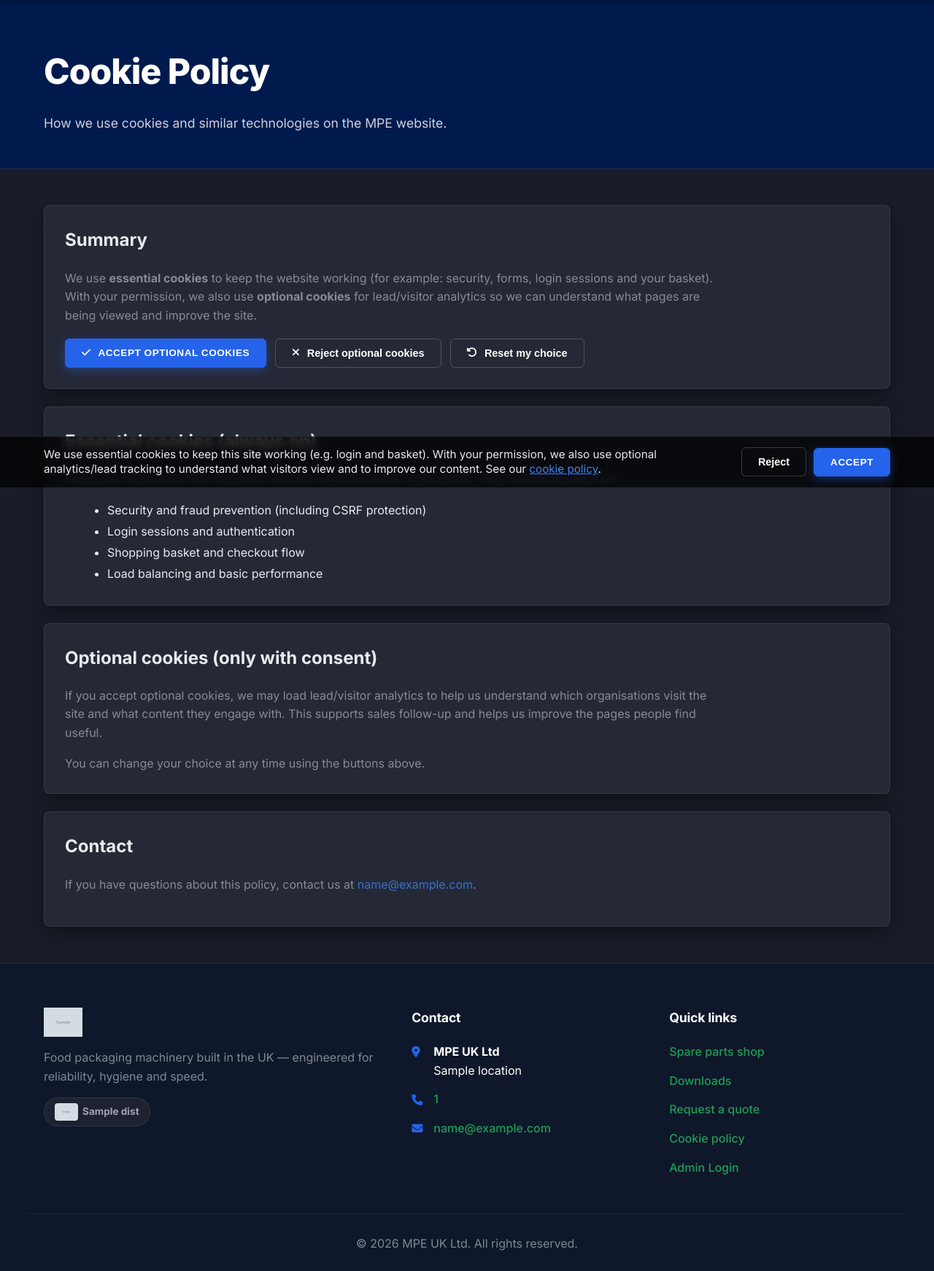
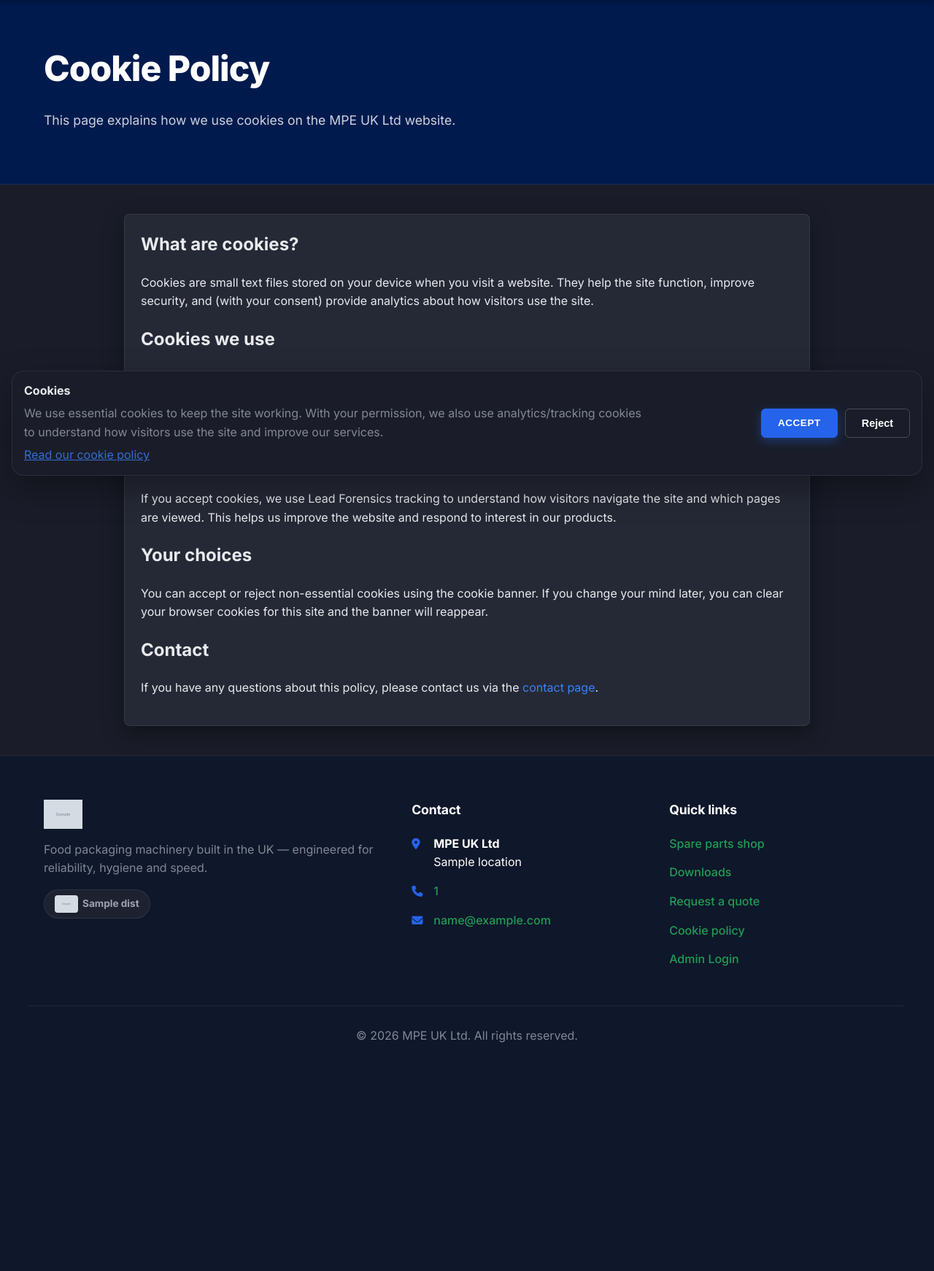
Before and after one commit to Jhdgkss/MPE_Web_Site, a Django app: template core/templates/core/cookie_policy.html in a window 1280 px wide. Shown: the part 132-1874 px from the top of the page at 73% size. After the commit the page ends 1561 px from the top, so only its background shows below. Run offline with Django 5.2, Linux system fonts and the light colour scheme; the template is opened without the code that fills it: most values are stand-ins (such as "Sample title", 1, 10 or a date in 2020); grey boxes marked "Sample" are stand-in pictures; some libraries are stand-ins or nearby versions.

Commit message:
tracking: add LF consent-gated tracking + click/form event capture

```diff
--- a/core/templates/core/cookie_policy.html
+++ b/core/templates/core/cookie_policy.html
@@ -1,100 +1,50 @@
 {% extends "base.html" %}
-{% load static %}
-
 {% block title %}Cookie Policy | MPE UK Ltd{% endblock %}
-{% block meta_description %}Cookie policy for MPE UK Ltd. Learn how we use essential cookies and optional tracking to improve our website.{% endblock %}
 
 {% block content %}
-<section class="simple-hero">
+<section class="simple-hero" style="padding: 56px 0;">
   <div class="container">
     <h1>Cookie Policy</h1>
-    <p class="muted">How we use cookies and similar technologies on the MPE website.</p>
+    <p class="muted" style="max-width: 900px;">
+      This page explains how we use cookies on the MPE UK Ltd website.
+    </p>
   </div>
 </section>
 
-<section class="simple-section">
-  <div class="container">
+<section class="simple-section" style="padding: 40px 0;">
+  <div class="container" style="max-width: 980px;">
 
-    <div class="card" style="margin-bottom:24px;">
-      <div class="card__pad" style="padding:28px;">
-        <h2 style="margin-top:0;">Summary</h2>
-        <p class="muted" style="max-width:900px;">
-          We use <strong>essential cookies</strong> to keep the website working (for example: security, forms, login sessions and your basket).
-          With your permission, we also use <strong>optional cookies</strong> for lead/visitor analytics so we can understand what pages are being viewed and improve the site.
-        </p>
+    <div class="card" style="padding: 22px;">
+      <h2 style="margin-top: 0;">What are cookies?</h2>
+      <p>
+        Cookies are small text files stored on your device when you visit a website. They help the site function, improve security,
+        and (with your consent) provide analytics about how visitors use the site.
+      </p>
 
-        <div style="display:flex; gap:12px; flex-wrap:wrap; margin-top:18px;">
-          <button class="btn btn--primary" type="button" id="cookie-accept-inline">
-            <i class="fa-solid fa-check"></i> Accept optional cookies
-          </button>
-          <button class="btn btn--ghost" type="button" id="cookie-reject-inline">
-            <i class="fa-solid fa-xmark"></i> Reject optional cookies
-          </button>
-          <button class="btn btn--ghost" type="button" id="cookie-reset-inline">
-            <i class="fa-solid fa-rotate-left"></i> Reset my choice
-          </button>
-        </div>
-      </div>
-    </div>
+      <h2>Cookies we use</h2>
+      <h3>Essential cookies</h3>
+      <p>
+        These are required for the site to work correctly (for example: security, session and form protection). They cannot be switched off.
+      </p>
 
-    <div class="card" style="margin-bottom:24px;">
-      <div class="card__pad" style="padding:28px;">
-        <h2 style="margin-top:0;">Essential cookies (always on)</h2>
-        <p class="muted" style="max-width:900px;">
-          These are required for the website to function and cannot be switched off. They include cookies for:
-        </p>
-        <ul style="margin:10px 0 0 18px; line-height:1.8;">
-          <li>Security and fraud prevention (including CSRF protection)</li>
-          <li>Login sessions and authentication</li>
-          <li>Shopping basket and checkout flow</li>
-          <li>Load balancing and basic performance</li>
-        </ul>
-      </div>
-    </div>
+      <h3>Analytics / tracking cookies (optional)</h3>
+      <p>
+        If you accept cookies, we use Lead Forensics tracking to understand how visitors navigate the site and which pages are viewed.
+        This helps us improve the website and respond to interest in our products.
+      </p>
 
-    <div class="card" style="margin-bottom:24px;">
-      <div class="card__pad" style="padding:28px;">
-        <h2 style="margin-top:0;">Optional cookies (only with consent)</h2>
-        <p class="muted" style="max-width:900px;">
-          If you accept optional cookies, we may load lead/visitor analytics to help us understand which organisations visit the site and what content they engage with.
-          This supports sales follow-up and helps us improve the pages people find useful.
-        </p>
-        <p class="muted" style="max-width:900px; margin-bottom:0;">
-          You can change your choice at any time using the buttons above.
-        </p>
-      </div>
-    </div>
+      <h2>Your choices</h2>
+      <p>
+        You can accept or reject non-essential cookies using the cookie banner. If you change your mind later, you can clear your browser cookies
+        for this site and the banner will reappear.
+      </p>
 
-    <div class="card">
-      <div class="card__pad" style="padding:28px;">
-        <h2 style="margin-top:0;">Contact</h2>
-        <p class="muted" style="max-width:900px;">
-          If you have questions about this policy, contact us at <a href="mailto:{{ site_config.email }}">{{ site_config.email }}</a>.
-        </p>
-      </div>
+      <h2>Contact</h2>
+      <p>
+        If you have any questions about this policy, please contact us via the <a href="{% url 'contact' %}">contact page</a>.
+      </p>
     </div>
 
   </div>
 </section>
-
-<script>
-  (function(){
-    const a = document.getElementById('cookie-accept-inline');
-    const r = document.getElementById('cookie-reject-inline');
-    const x = document.getElementById('cookie-reset-inline');
-
-    function setChoice(v){
-      try { localStorage.setItem('mpe_cookie_consent', v); } catch(e) {}
-      try { document.cookie = `mpe_cookie_consent=${encodeURIComponent(v)}; Max-Age=${180*24*60*60}; Path=/; SameSite=Lax`; } catch(e) {}
-      location.reload();
-    }
-
-    if (a) a.addEventListener('click', function(){ setChoice('accepted'); });
-    if (r) r.addEventListener('click', function(){ setChoice('rejected'); });
-    if (x) x.addEventListener('click', function(){
-      if (window.MPE_ResetCookieConsent) window.MPE_ResetCookieConsent();
-      location.reload();
-    });
-  })();
-</script>
 {% endblock %}
--- a/core/urls.py
+++ b/core/urls.py
@@ -18,7 +18,7 @@ urlpatterns = [
     path("documents/", views.documents, name="documents"),
     path("search/", views.search, name="search"),
 
-    # --- SEO / Legal ---
+    # --- Legal / SEO ---
     path("cookie-policy/", views.cookie_policy, name="cookie_policy"),
     path("robots.txt", views.robots_txt, name="robots_txt"),
     path("sitemap.xml", views.sitemap_xml, name="sitemap_xml"),
--- /dev/null
+++ b/static/consent_leadforensics.js
@@ -0,0 +1,249 @@
+/* MPE Cookie Consent + Lead Forensics loader + click/event tracking
+   - UK compliant: tracking loads ONLY after explicit consent.
+   - Tracks page views (Lead Forensics default) + key events (clicks/submits) as pseudo-page views.
+*/
+
+(function () {
+  "use strict";
+
+  const CFG = (window.MPE_TRACKING || {});
+  const CONSENT_COOKIE = CFG.consentCookieName || "mpe_cookie_consent";
+  const CONSENT_ACCEPTED = "accepted";
+  const CONSENT_REJECTED = "rejected";
+
+  function getCookie(name) {
+    const m = document.cookie.match(new RegExp('(?:^|; )' + name.replace(/([.$?*|{}()\[\]\\\/\+^])/g, '\\$1') + '=([^;]*)'));
+    return m ? decodeURIComponent(m[1]) : null;
+  }
+
+  function setCookie(name, value, days) {
+    const d = new Date();
+    d.setTime(d.getTime() + (days * 24 * 60 * 60 * 1000));
+    const expires = "expires=" + d.toUTCString();
+    document.cookie = `${name}=${encodeURIComponent(value)}; ${expires}; path=/; SameSite=Lax`;
+  }
+
+  function slugify(str) {
+    return (str || "")
+      .toString()
+      .trim()
+      .toLowerCase()
+      .replace(/\s+/g, "-")
+      .replace(/[^a-z0-9\-]/g, "")
+      .replace(/\-\-+/g, "-")
+      .slice(0, 60);
+  }
+
+  function safeText(el) {
+    if (!el) return "";
+    return (el.getAttribute("data-lf-label") || el.getAttribute("aria-label") || el.textContent || "")
+      .replace(/\s+/g, " ")
+      .trim()
+      .slice(0, 80);
+  }
+
+  // --- Lead Forensics loader (after consent) ---
+  let lfLoaded = false;
+
+  function injectScript(src) {
+    return new Promise((resolve, reject) => {
+      const s = document.createElement("script");
+      s.async = true;
+      s.src = src;
+      s.onload = () => resolve(true);
+      s.onerror = () => reject(new Error("Failed to load script: " + src));
+      document.head.appendChild(s);
+    });
+  }
+
+  function ensureLeadForensics() {
+    if (lfLoaded) return Promise.resolve(true);
+    lfLoaded = true;
+
+    // Main tracking script
+    const src = CFG.leadForensicsScriptSrc;
+    if (!src) return Promise.resolve(false);
+
+    return injectScript(src).then(() => {
+      // Add noscript pixel equivalent for cases where LF uses it (we keep it as an image request).
+      try {
+        const img = new Image();
+        img.alt = "";
+        img.style.display = "none";
+        img.src = CFG.leadForensicsPixelSrc || "";
+      } catch (e) {
+        // ignore
+      }
+
+      // Custom event tracking function (pseudo-page views)
+      // Lead Forensics guidance uses track_load(page_URL, page_title)
+      if (!window.track_load) {
+        window.track_load = function track_load(docloc, doctit) {
+          try {
+            const trk_sw = encodeURIComponent(String(screen.width).substring(0, 6));
+            const trk_sh = encodeURIComponent(String(screen.height).substring(0, 6));
+            const trk_ref = encodeURIComponent(String(document.referrer || "").substring(0, 1100));
+            const trk_loc = encodeURIComponent(String(docloc || window.location.href).substring(0, 1100));
+            let trk_tit = String(doctit || document.title || "").substring(0, 200);
+            trk_tit = trk_tit.replace(/[\u00a0]/g, " ");
+            trk_tit = trk_tit.replace(/[\u2122]/g, "");
+            trk_tit = trk_tit.replace(/[\u00ae]/g, "");
+            trk_tit = encodeURIComponent(trk_tit);
+            const trk_agn = encodeURIComponent(String(navigator.appName || "").substring(0, 100));
+            const trk_dom = encodeURIComponent(String(document.domain || "").substring(0, 200));
+            const trk_user = encodeURIComponent(String(CFG.leadForensicsAccountId || "102273"));
+
+            const endpoint = CFG.leadForensicsCaptureEndpoint || "https://secure.leadforensics.com/Track/Capture.aspx";
+            const url = `${endpoint}?trk_user=${trk_user}&trk_sw=${trk_sw}&trk_sh=${trk_sh}&trk_ref=${trk_ref}&trk_tit=${trk_tit}&trk_loc=${trk_loc}&trk_agn=${trk_agn}&trk_dom=${trk_dom}`;
+
+            const i = new Image(1, 1);
+            i.src = url;
+          } catch (e) {
+            // ignore
+          }
+        };
+      }
+
+      return true;
+    }).catch(() => false);
+  }
+
+  function hasConsent() {
+    return getCookie(CONSENT_COOKIE) === CONSENT_ACCEPTED;
+  }
+
+  // --- Cookie banner ---
+  function showBannerIfNeeded() {
+    const banner = document.getElementById("cookie-banner");
+    if (!banner) return;
+
+    const existing = getCookie(CONSENT_COOKIE);
+    if (existing === CONSENT_ACCEPTED || existing === CONSENT_REJECTED) {
+      banner.hidden = true;
+      return;
+    }
+    banner.hidden = false;
+  }
+
+  function wireBannerButtons() {
+    const accept = document.getElementById("cookie-accept");
+    const reject = document.getElementById("cookie-reject");
+    const banner = document.getElementById("cookie-banner");
+
+    if (accept) {
+      accept.addEventListener("click", () => {
+        setCookie(CONSENT_COOKIE, CONSENT_ACCEPTED, 180);
+        if (banner) banner.hidden = true;
+        ensureLeadForensics();
+      });
+    }
+
+    if (reject) {
+      reject.addEventListener("click", () => {
+        setCookie(CONSENT_COOKIE, CONSENT_REJECTED, 180);
+        if (banner) banner.hidden = true;
+        // Do not load tracking
+      });
+    }
+  }
+
+  // --- Event tracking ---
+  function lfTrack(label, url) {
+    if (!hasConsent()) return;
+    // Make sure LF is loaded (best-effort) then send event.
+    ensureLeadForensics().finally(() => {
+      if (typeof window.track_load === "function") {
+        window.track_load(url, label);
+      }
+    });
+  }
+
+  function shouldTrackElement(el) {
+    if (!el) return false;
+    if (el.hasAttribute("data-lf-ignore")) return false;
+
+    // Explicit opt-in
+    if (el.hasAttribute("data-lf-track")) return true;
+
+    // Reasonable defaults: buttons / prominent CTAs
+    const tag = (el.tagName || "").toLowerCase();
+    if (tag === "button") return true;
+    if (tag === "a") {
+      const cls = (el.className || "").toString();
+      if (cls.includes("btn")) return true;
+      if (el.closest("nav")) return true; // nav clicks are useful
+    }
+    if (tag === "input" && (el.type || "").toLowerCase() === "submit") return true;
+
+    return false;
+  }
+
+  function buildEventUrl(el, label) {
+    try {
+      if (el && el.tagName && el.tagName.toLowerCase() === "a") {
+        const href = el.getAttribute("href") || "";
+        if (href && !href.startsWith("#") && !href.startsWith("javascript:")) {
+          // Convert relative URL to absolute for LF
+          const u = new URL(href, window.location.origin);
+          return u.toString();
+        }
+      }
+    } catch (e) {
+      // ignore
+    }
+
+    const hash = slugify(label || "event");
+    return window.location.href.split("#")[0] + "#" + hash;
+  }
+
+  function bindGlobalClickTracking() {
+    document.addEventListener("click", (ev) => {
+      const target = ev.target;
+      if (!target) return;
+
+      const el = target.closest("a, button, input[type=submit]");
+      if (!el) return;
+
+      if (!shouldTrackElement(el)) return;
+
+      const label = safeText(el) || "Click";
+      const url = buildEventUrl(el, label);
+      lfTrack(label, url);
+    }, { capture: true });
+  }
+
+  function bindFormTracking() {
+    document.addEventListener("submit", (ev) => {
+      const form = ev.target;
+      if (!form || !form.tagName || form.tagName.toLowerCase() !== "form") return;
+
+      // Don't include any field values; just track the page + form purpose.
+      const label = (form.getAttribute("data-lf-label") || form.getAttribute("name") || form.getAttribute("id") || "Form Submit")
+        .replace(/\s+/g, " ")
+        .trim()
+        .slice(0, 80);
+
+      const url = window.location.href.split("#")[0] + "#" + slugify(label);
+      lfTrack(label, url);
+    }, { capture: true });
+  }
+
+  function init() {
+    showBannerIfNeeded();
+    wireBannerButtons();
+
+    // If user already consented, load immediately
+    if (hasConsent()) {
+      ensureLeadForensics();
+    }
+
+    bindGlobalClickTracking();
+    bindFormTracking();
+  }
+
+  if (document.readyState === "loading") {
+    document.addEventListener("DOMContentLoaded", init);
+  } else {
+    init();
+  }
+})();
--- a/static/styles.css
+++ b/static/styles.css
@@ -1035,3 +973,61 @@ label{
 .md-tabs a:hover{
   color:var(--primary-color) !important;
 }
+
+/* ==============================
+   Cookie Consent Banner (UK)
+   ============================== */
+.cookie-banner {
+  position: fixed;
+  left: 16px;
+  right: 16px;
+  bottom: 16px;
+  z-index: 9999;
+}
+
+.cookie-banner__inner {
+  display: flex;
+  gap: 16px;
+  align-items: center;
+  justify-content: space-between;
+  background: var(--bg-elevated);
+  color: var(--text);
+  border: 1px solid rgba(255,255,255,0.08);
+  border-radius: 16px;
+  padding: 14px 16px;
+  box-shadow: 0 18px 45px rgba(0,0,0,0.35);
+}
+
+.cookie-banner__copy {
+  max-width: 860px;
+}
+
+.cookie-banner__copy strong {
+  color: var(--text);
+  font-weight: 700;
+}
+
+.cookie-banner__copy a {
+  color: var(--link-color);
+  text-decoration: underline;
+}
+
+.cookie-banner__actions {
+  display: flex;
+  gap: 10px;
+  flex-wrap: wrap;
+  justify-content: flex-end;
+}
+
+@media (max-width: 820px) {
+  .cookie-banner__inner {
+    flex-direction: column;
+    align-items: stretch;
+  }
+  .cookie-banner__actions {
+    justify-content: stretch;
+  }
+  .cookie-banner__actions .btn {
+    width: 100%;
+  }
+}
--- a/templates/base.html
+++ b/templates/base.html
@@ -21,6 +21,18 @@
 
   <!-- Site CSS -->
   <link rel="stylesheet" href="{% static 'styles.css' %}">
+
+  {# Lead Forensics (loaded only after cookie consent) #}
+  <script>
+    // Expose config for consent-controlled tracking.
+    window.MPE_TRACKING = {
+      leadForensicsAccountId: "102273",
+      leadForensicsScriptSrc: "https://secure.informationcreativeinnovative.com/js/102273.js",
+      leadForensicsPixelSrc: "https://secure.informationcreativeinnovative.com/102273.png",
+      leadForensicsCaptureEndpoint: "https://secure.leadforensics.com/Track/Capture.aspx",
+      consentCookieName: "mpe_cookie_consent",
+    };
+  </script>
 
   <!-- Dynamic Favicon -->
   {% if site_config.favicon %}
@@ -274,41 +286,6 @@
       box-shadow: 0 6px 12px rgba(0,0,0,0.3);
       color: white;
     }
-
-    /* Cookie consent banner */
-    .cookie-banner{
-      position:fixed;
-      left:0; right:0; bottom:0;
-      z-index:60;
-      background:rgba(0,0,0,0.75);
-      backdrop-filter: blur(6px);
-      border-top:1px solid rgba(255,255,255,0.08);
-      padding:14px 0;
-    }
-    .cookie-banner__inner{
-      display:flex;
-      align-items:center;
-      justify-content:space-between;
-      gap:16px;
-      flex-wrap:wrap;
-    }
-    .cookie-banner__text{
-      flex:1 1 420px;
-      color:var(--text);
-      font-size:0.95rem;
-      line-height:1.35;
-    }
-    .cookie-banner__text a{ color: var(--accent) !important; text-decoration: underline; }
-    .cookie-banner__actions{
-      display:flex;
-      gap:10px;
-      align-items:center;
-      flex:0 0 auto;
-    }
-    .cookie-banner[hidden]{ display:none !important; }
-    @media (max-width: 640px){
-      .cookie-banner__actions{ width:100%; justify-content:flex-start; }
-    }
   </style>
 
   {% block extra_head %}{% endblock %}
@@ -372,7 +349,7 @@
         <a href="/staff/">Admin</a>
 
         <!-- Styled Button -->
-        <a class="btn-quote" href="{% url 'contact' %}">GET A QUOTE</a>
+        <a class="btn-quote" href="{% url 'contact' %}" data-lf-track data-lf-label="Get a Quote">GET A QUOTE</a>
       </nav>
     </div>
   </header>
@@ -449,15 +426,21 @@
     </div>
   </footer>
 
-  <!-- Cookie consent banner (required for non-essential tracking) -->
-  <div id="cookie-banner" class="cookie-banner" hidden>
-    <div class="container cookie-banner__inner">
-      <div class="cookie-banner__text">
-        We use essential cookies to keep this site working (e.g. login and basket). With your permission, we also use optional analytics/lead tracking to understand what visitors view and to improve our content. See our <a href="{% url 'cookie_policy' %}">cookie policy</a>.
+  {# Cookie consent banner (UK compliant) #}
+  <div id="cookie-banner" class="cookie-banner" role="dialog" aria-live="polite" aria-label="Cookie consent" hidden>
+    <div class="cookie-banner__inner">
+      <div class="cookie-banner__copy">
+        <strong>Cookies</strong>
+        <p class="muted" style="margin:6px 0 0;">
+          We use essential cookies to keep the site working. With your permission, we also use analytics/tracking cookies to understand how visitors use the site and improve our services.
+        </p>
+        <p class="muted" style="margin:6px 0 0;">
+          <a href="{% url 'cookie_policy' %}">Read our cookie policy</a>
+        </p>
       </div>
       <div class="cookie-banner__actions">
-        <button id="cookie-reject" class="btn btn--ghost" type="button">Reject</button>
-        <button id="cookie-accept" class="btn btn--primary" type="button">Accept</button>
+        <button type="button" class="btn btn--primary" id="cookie-accept" data-lf-track data-lf-label="Cookie Accept">Accept</button>
+        <button type="button" class="btn btn--ghost" id="cookie-reject" data-lf-track data-lf-label="Cookie Reject">Reject</button>
       </div>
     </div>
   </div>
@@ -485,67 +468,6 @@
   </button>
 
   <script>
-    // Cookie consent + conditional loading of non-essential scripts
-    (function() {
-      const CONSENT_KEY = "mpe_cookie_consent"; // localStorage
-      const banner = document.getElementById("cookie-banner");
-      const btnAccept = document.getElementById("cookie-accept");
-      const btnReject = document.getElementById("cookie-reject");
-      const LF_ENABLED = {{ lead_forensics_enabled|yesno:"true,false" }};
-      const LF_SRC = "{{ lead_forensics_script_src|default:'' }}";
-
-      function setCookie(name, value, days) {
-        try {
-          const maxAge = days ? (days * 24 * 60 * 60) : (180 * 24 * 60 * 60);
-          document.cookie = `${name}=${encodeURIComponent(value)}; Max-Age=${maxAge}; Path=/; SameSite=Lax`;
-        } catch (e) {}
-      }
-
-      function loadLeadForensics() {
-        if (!LF_ENABLED || !LF_SRC) return;
-        if (window.__mpeLeadForensicsLoaded) return;
-        window.__mpeLeadForensicsLoaded = true;
-        const s = document.createElement('script');
-        s.type = 'text/javascript';
-        s.async = true;
-        s.src = LF_SRC;
-        document.head.appendChild(s);
-      }
-
-      function applyConsent(consent) {
-        try { localStorage.setItem(CONSENT_KEY, consent); } catch (e) {}
-        setCookie(CONSENT_KEY, consent, 180);
-        if (banner) banner.hidden = true;
-        if (consent === "accepted") loadLeadForensics();
-      }
-
-      function getConsent() {
-        try { return localStorage.getItem(CONSENT_KEY); } catch (e) { return null; }
-      }
-
-      // If already accepted, load tracking immediately.
-      const existing = getConsent();
-      if (existing === "accepted") {
-        loadLeadForensics();
-      }
-
-      // If no choice made, show banner.
-      if (!existing && banner) {
-        banner.hidden = false;
-      }
-
-      if (btnAccept) btnAccept.addEventListener("click", () => applyConsent("accepted"));
-      if (btnReject) btnReject.addEventListener("click", () => applyConsent("rejected"));
-
-      // Optional: allow resetting consent from the cookie policy page
-      window.MPE_ResetCookieConsent = function() {
-        try { localStorage.removeItem(CONSENT_KEY); } catch (e) {}
-        setCookie(CONSENT_KEY, "", -1);
-        if (banner) banner.hidden = false;
-        window.__mpeLeadForensicsLoaded = false;
-      };
-    })();
-
     // Mobile nav toggle
     (function() {
       const btn = document.getElementById("nav-toggle");
@@ -594,6 +516,9 @@
     })();
   </script>
 
+  {# Consent + Lead Forensics loader + event tracking #}
+  <script src="{% static 'consent_leadforensics.js' %}"></script>
+
   {% block extra_js %}{% endblock %}
 </body>
 </html>
```
Also changed, not shown: other parts of static/styles.css (+0 -62 lines), core/views.py (+42 -57 lines).
